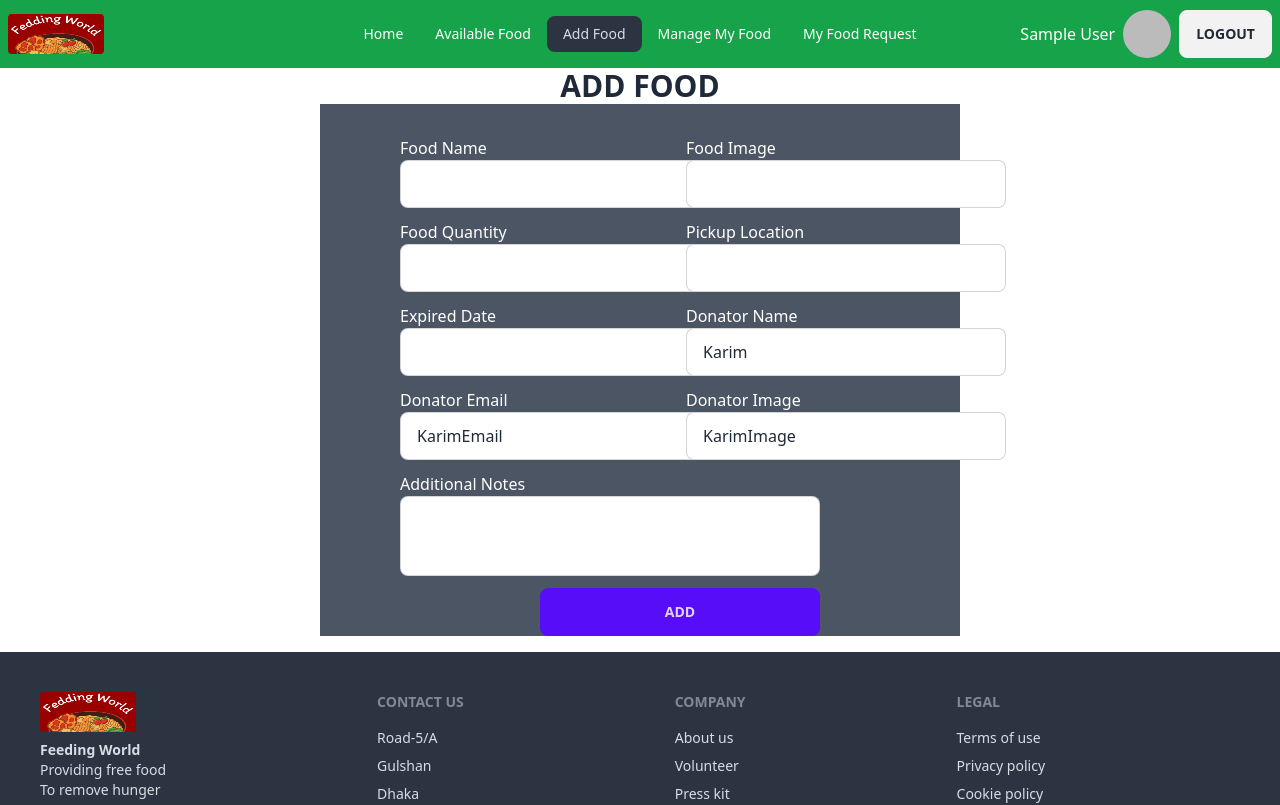
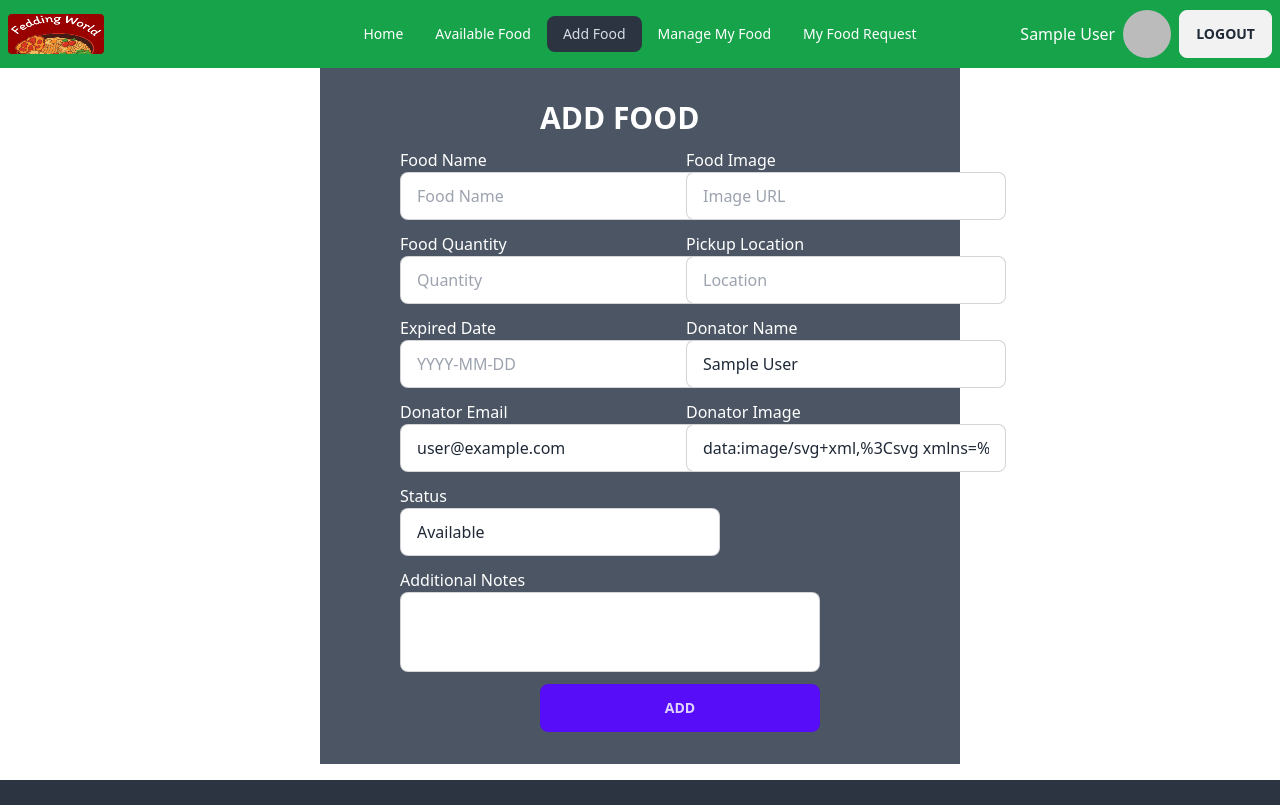
Before and after one commit to Shammo06/share-food-client, a React (Vite) app: page /addFood in a window 1280 px wide. Shown: the top 805 px of the page. Built offline with nearby package versions, Linux system fonts and the light colour scheme; no server answers; sample sign-in values are in the browser's storage.

Commit message:
addfood page added

```diff
--- a/src/Pages/AddFood/AddFood.jsx
+++ b/src/Pages/AddFood/AddFood.jsx
@@ -1,12 +1,28 @@
+/* eslint-disable react/prop-types */
 import { useForm } from "react-hook-form";
-import PropTypes from 'prop-types';
+import { useContext } from "react";
+import { AuthContext } from "../../AuthContext/AuthProvider";
+import axios from "axios";
+import swal from "sweetalert";
 
 
 const AddFood = () => {
-    const {register, handleSubmit} = useForm();
+    const {register, handleSubmit,reset} = useForm();
+    const {user} = useContext(AuthContext);
 
+    const onSubmit = data => {
+      axios.post('http://localhost:5000/food', data)
+       .then(response  => {
+         if(response.statusText==='OK'){
+             swal("Successfully", "Your Food has been Added.", "success");
+             reset();
+         }
+       })
+       .catch(error=> {
+         console.log(error);
+       });
+    }
 
-    const onSubmit = data => console.log(data);
 
     const DonarInput =({label, name, value , readOnly}) =>(
         <div className="form-group ">
@@ -16,37 +32,28 @@ const AddFood = () => {
         </div>
     );
 
-    const Input = ({ label, name }) => (
+    const Input = ({ label, name, placeholder }) => (
         <div className="form-group ">
           <label className="input-label text-white">
             {label}
           </label>
-          <input {...register(name, { required: true })} className="form-control input input-bordered w-80" />
+          <input {...register(name, { required: true })} className="form-control input input-bordered w-80" placeholder={placeholder} />
         </div>
       );
-    Input.propTypes = {
-        label: PropTypes.string.isRequired,
-        name: PropTypes.string.isRequired,
-        readOnly: PropTypes.bool,
-      };
-    DonarInput.propTypes = {
-        label: PropTypes.string.isRequired,
-        name: PropTypes.string.isRequired,
-        readOnly: PropTypes.bool,
-      };
 
     return (
         <div>
-            <h1 className="text-center text-3xl font-bold">ADD FOOD</h1>
-            <form className="grid grid-cols-2 pl-20 pt-8 mx-80 gap-3 bg-gray-600" onSubmit={handleSubmit(onSubmit)}>
-                <Input label='Food Name' name='foodName'/>
-                <Input label='Food Image' name='foodImage' />
-                <Input label='Food Quantity' name='quantity' />
-                <Input label='Pickup Location' name='pickup' />
-                <Input label='Expired Date' name='date' />
-                <DonarInput label='Donator Name' name='donarName' value='Karim' readOnly={true}/>
-                <DonarInput label='Donator Email' name='donarEmail' value='KarimEmail' readOnly={true}/>
-                <DonarInput label='Donator Image' name='donarImage' value='KarimImage' readOnly={true}/>
+            <form className="md:grid grid-cols-2 md:pl-20 py-8 lg:mx-80 gap-3 bg-gray-600" onSubmit={handleSubmit(onSubmit)}>
+              <h1 className="col-span-2 mx-auto w-1/2 text-3xl font-bold text-white">ADD FOOD</h1>
+                <Input label='Food Name' name='foodName' placeholder="Food Name"/>
+                <Input label='Food Image' name='foodImage' placeholder="Image URL" />
+                <Input label='Food Quantity' name='quantity' placeholder="Quantity" />
+                <Input label='Pickup Location' name='pickup' placeholder="Location" />
+                <Input label='Expired Date' name='date' placeholder="YYYY-MM-DD" />
+                <DonarInput label='Donator Name' name='donorName' value={user.displayName} readOnly={true}/>
+                <DonarInput label='Donator Email' name='donorEmail' value={user.email} readOnly={true}/>
+                <DonarInput label='Donator Image' name='donorImage' value={user.photoURL} readOnly={true}/>
+                <DonarInput label='Status' name='status' value='Available' readOnly={true}/>
                 <div className="form-group col-span-2">
                     <label className="input-label text-white">Additional Notes</label>
                     <input {...register('additionalNotes', { required: true })} className="form-control input input-bordered h-20 w-3/4" />
--- a/src/Pages/SingleFood/SingleFood.jsx
+++ b/src/Pages/SingleFood/SingleFood.jsx
@@ -10,7 +10,6 @@ const SingleFood = () => {
     const data = useLoaderData();
     const {user} = useContext(AuthContext);
     const reqDate = moment().format('YYYY-MM-DD')
-    console.log(user.email)
 
     const handleClick = (note,money) => {
         axios.post('http://localhost:5000/requestfood', {
--- a/src/main.jsx
+++ b/src/main.jsx
@@ -53,7 +53,7 @@ const router = createBrowserRouter([
       },
       {
         path:"/addFood",
-        element: <AddFood></AddFood>
+        element: <PrivateRoute><AddFood></AddFood></PrivateRoute>
       },
       {
         path:"/manage",
```
